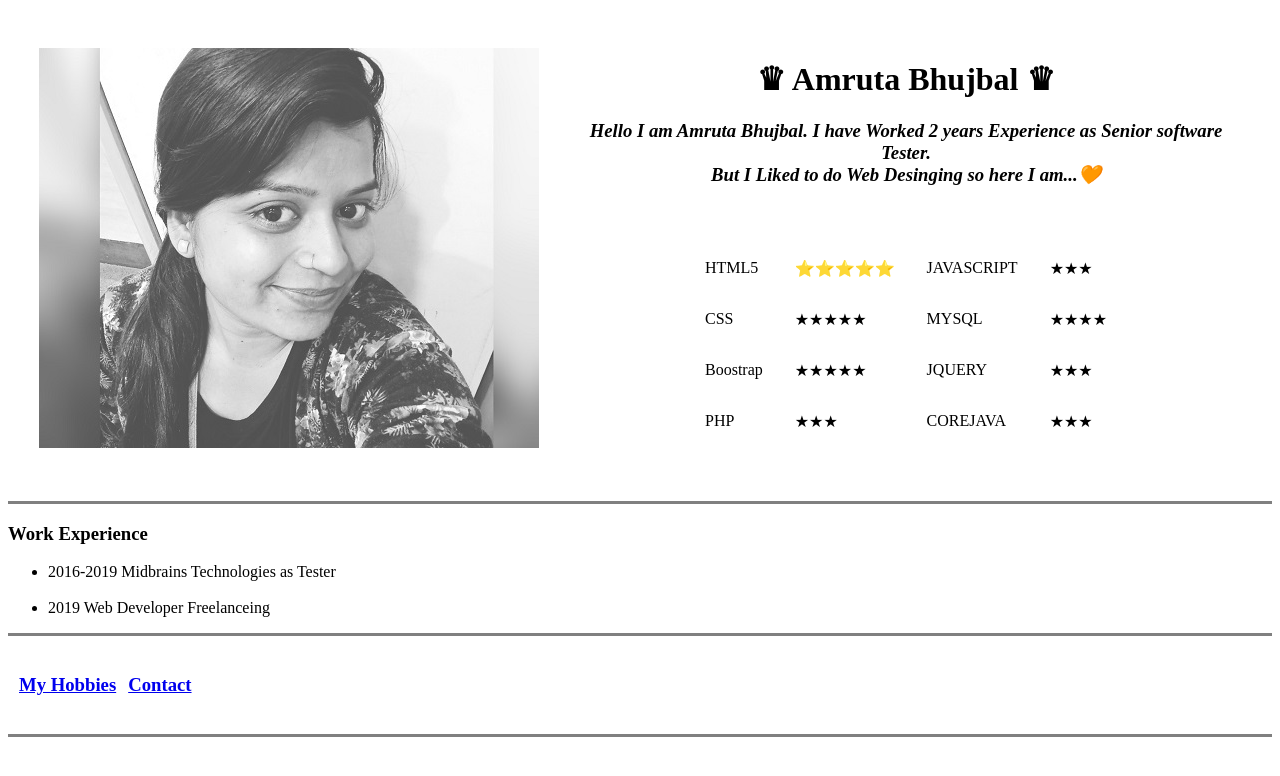
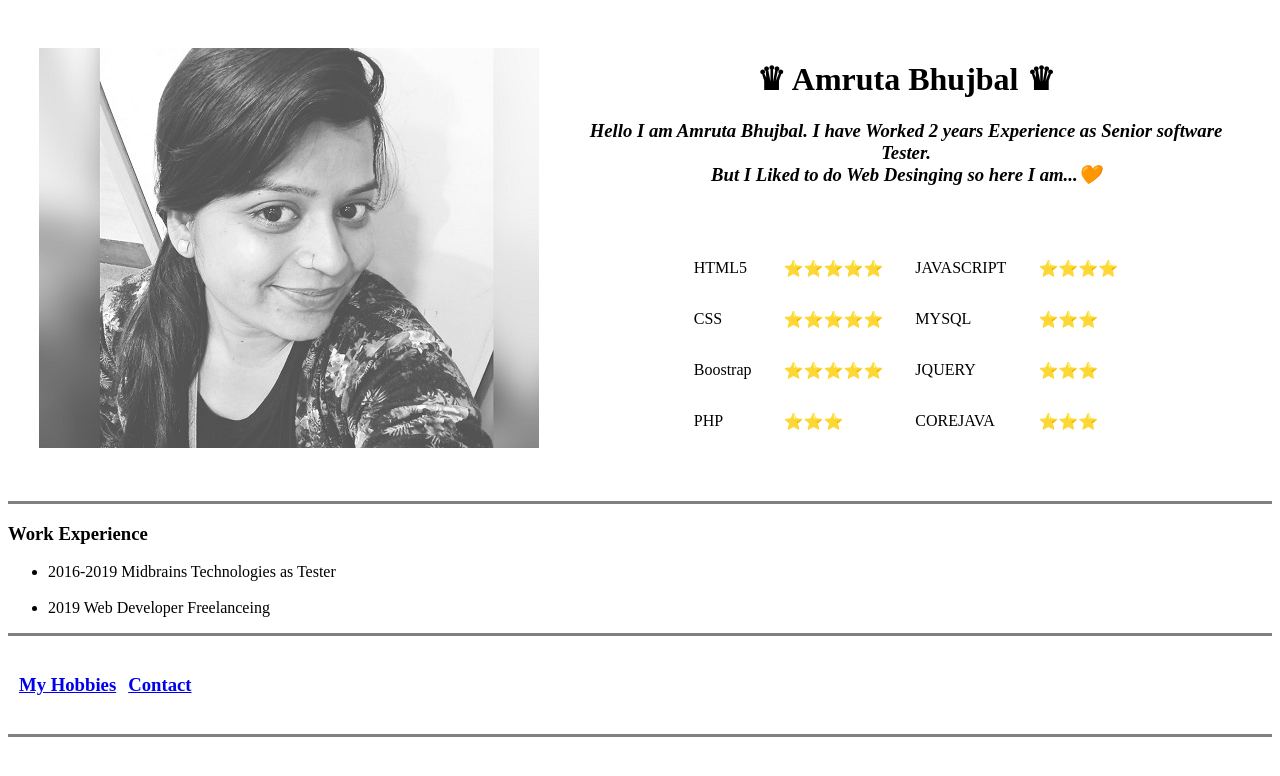
Before and after one commit to amrutabhujbal/cv, a plain HTML site: page index.html in a window 1280 px wide. Drawn offline with Linux system fonts and the light colour scheme.

Commit message:
Add files via upload

```diff
--- a/index.html
+++ b/index.html
@@ -20,28 +20,28 @@
   <h2> <td>  HTML5</td>
   <td> ⭐⭐⭐⭐⭐ </td>   </h2>
   <h2> <td>  JAVASCRIPT</td>
-  <td> ★★★ </td>   </h2>
+  <td>⭐⭐⭐⭐ </td>   </h2>
 </tr>
 
 <tr>
   <h2> <td>  CSS </td>
-  <td> ★★★★★ </td>   </h2>
+  <td> ⭐⭐⭐⭐⭐ </td>   </h2>
   <h2> <td>  MYSQL</td>
-  <td> ★★★★ </td>   </h2>
+  <td> ⭐⭐⭐</td>   </h2>
 </tr>
 
 <tr>
   <h2> <td>  Boostrap </td>
-  <td> ★★★★★ </td>   </h2>
+  <td> ⭐⭐⭐⭐⭐</td>   </h2>
   <h2> <td>  JQUERY </td>
-  <td> ★★★ </td>   </h2>
+  <td>⭐⭐⭐</td>   </h2>
 </tr>
 
 <tr>
   <h2> <td>  PHP</td>
-  <td> ★★★ </td>   </h2>
+  <td> ⭐⭐⭐ </td>   </h2>
   <h2> <td>  COREJAVA </td>
-  <td> ★★★ </td>   </h2>
+  <td> ⭐⭐⭐ </td>   </h2>
 </tr>
 </table> </center>
     </tr>
```
